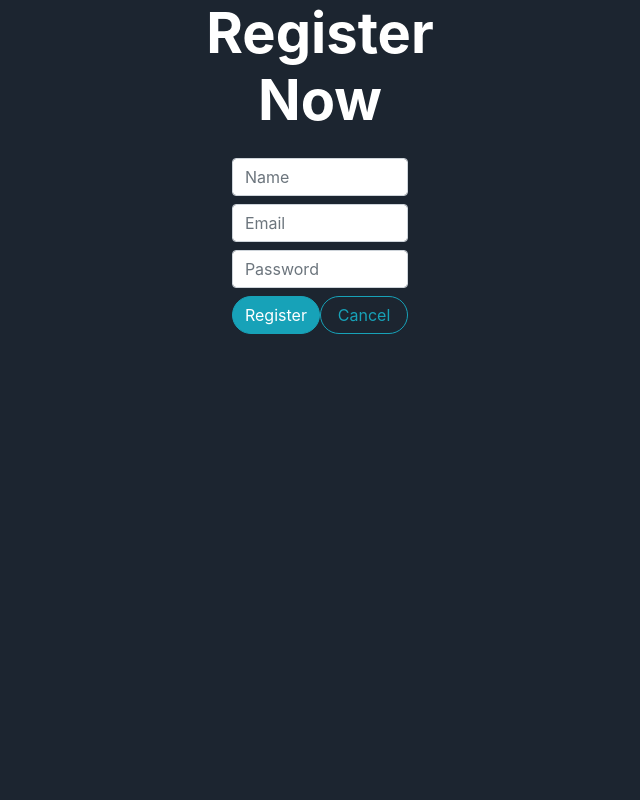
After one commit to Mlitwin98/twitter-clone, a Django app: template twitter-clone/templates/register.html in a window 1280 px wide. The commit adds this page. Shown: the whole page, without its empty margins (320-960 px from the left). Run offline with Django 3.2, Linux system fonts and the light colour scheme; the template is opened without the code that fills it, so the values that code supplies are empty; some libraries are stand-ins or nearby versions.

Commit message:
Added register and login page

```diff
--- /dev/null
+++ b/twitter-clone/templates/register.html
@@ -0,0 +1,30 @@
+{% load static %}
+<html>
+    <head>
+        <title>Home</title>
+        <link rel="stylesheet" href="https://stackpath.bootstrapcdn.com/bootstrap/4.5.2/css/bootstrap.min.css" integrity="sha384-JcKb8q3iqJ61gNV9KGb8thSsNjpSL0n8PARn9HuZOnIxN0hoP+VmmDGMN5t9UJ0Z" crossorigin="anonymous">
+        <script src="https://code.jquery.com/jquery-3.5.1.slim.min.js" integrity="sha384-DfXdz2htPH0lsSSs5nCTpuj/zy4C+OGpamoFVy38MVBnE+IbbVYUew+OrCXaRkfj" crossorigin="anonymous"></script>
+        <script src="https://cdn.jsdelivr.net/npm/popper.js@1.16.1/dist/umd/popper.min.js" integrity="sha384-9/reFTGAW83EW2RDu2S0VKaIzap3H66lZH81PoYlFhbGU+6BZp6G7niu735Sk7lN" crossorigin="anonymous"></script>
+        <script src="https://stackpath.bootstrapcdn.com/bootstrap/4.5.2/js/bootstrap.min.js" integrity="sha384-B4gt1jrGC7Jh4AgTPSdUtOBvfO8shuf57BaghqFfPlYxofvL8/KUEfYiJOMMV+rV" crossorigin="anonymous"></script>
+        <link rel="stylesheet" href="{% static 'style.css' %}">
+    </head>
+    <body>
+        <div class='container w-50'>
+            <div class='container w-50 h-100 d-flex flex-column text-center'>
+                <h1 class='display-4 font-weight-bolder mb-4'>Register Now</h1>
+                <div class='container w-75'>
+                    <form action='register' method='POST'>
+                        {% csrf_token %}
+                        <input class='form-control mb-2' type='text' placeholder='Name' name='name' maxlength='50'>
+                        <input class='form-control mb-2' id='email' type='email' placeholder='Email' name='email'>
+                        <input class='form-control mb-2' id='pwd' type='password' placeholder='Password' name='password'>
+                        <div class='form-inline'>
+                            <button class='btn btn-info mb-0 badge-pill w-50' type='submit' name='register'>Register</button>
+                            <button class='btn btn-outline-info mb-0 badge-pill w-50' type='submit' name='cancel'>Cancel</button>
+                        </div>
+                    </form>
+                </div>
+            </div>
+        </div>
+    </body>
+</html>
--- a/twitter-clone/templates/static/style.css
+++ b/twitter-clone/templates/static/style.css
@@ -8,11 +8,3 @@ body{
     width: 100%;
     min-height: 100%;
 }
-
-.font-24{
-    font-size:24px;
-}
-
-.main_join{
-    font-weight: bold;
-}
```
Also changed, not shown: twitter-clone/templates/index.html (+6 -4 lines), twitter-clone/templates/login.html (added, +29 -0 lines), twitter-clone/twitter/views.py (+15 -3 lines).
